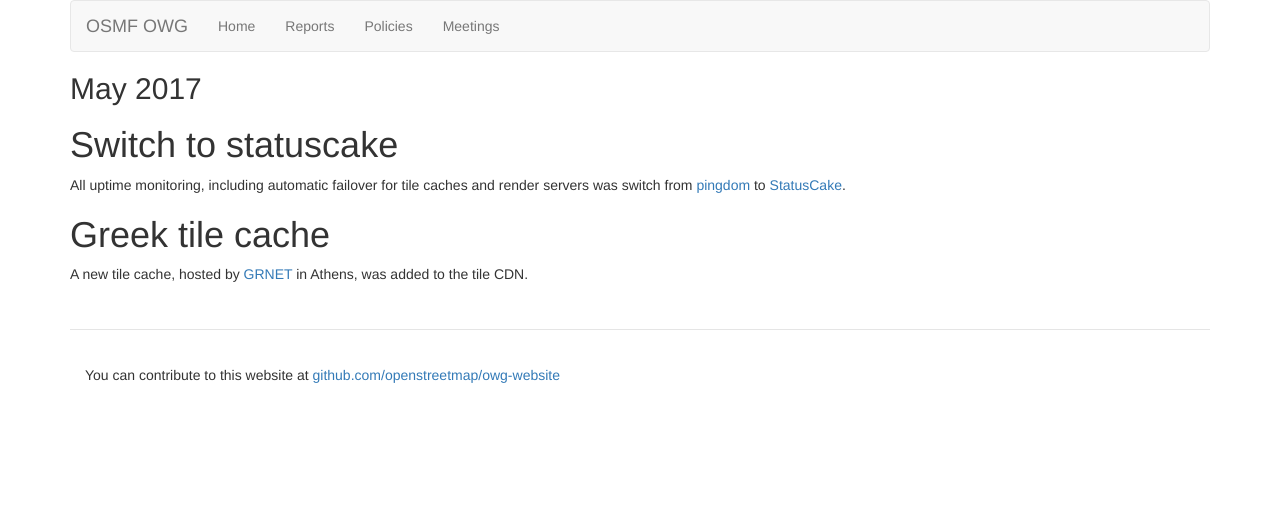
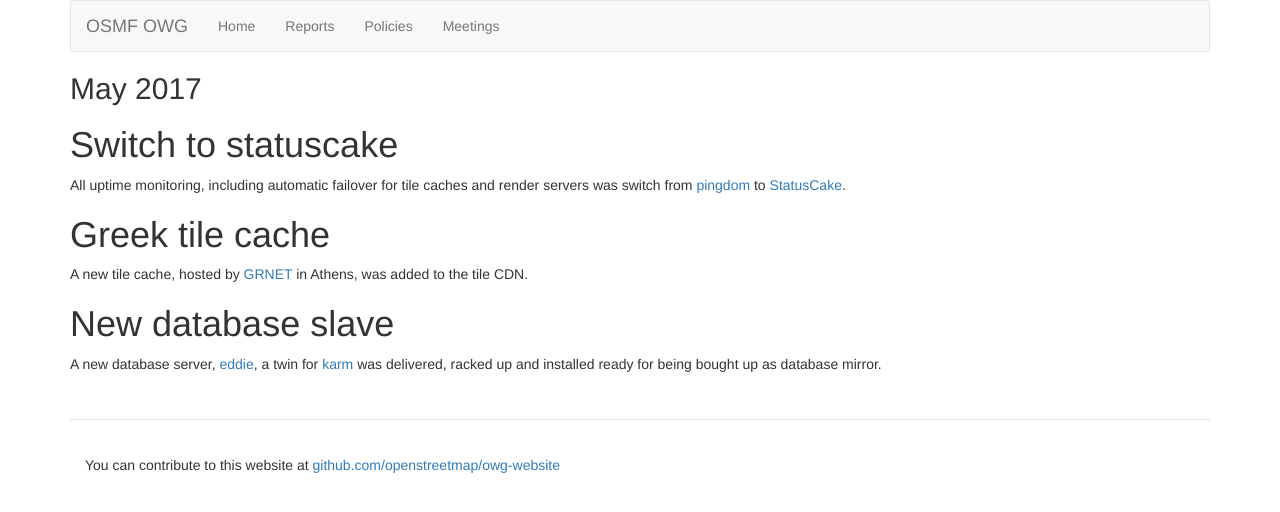
Before and after one commit to openstreetmap/owg-website, a Jekyll site: the page built from _posts/2017-05-01-may.md, in a window 1280 px wide. Shown: the top 512 px of the page. Built offline with Jekyll 4.4.1, drawn with Linux system fonts in a browser that asks for light colours.

Commit message:
Update 2017-05-01-may.md

```diff
--- a/_posts/2017-05-01-may.md
+++ b/_posts/2017-05-01-may.md
@@ -11,3 +11,7 @@ All uptime monitoring, including automatic failover for tile caches and render s
 # Greek tile cache
 
 A new tile cache, hosted by [GRNET](https://grnet.gr/en/) in Athens, was added to the tile CDN.
+
+# New database slave
+
+A new database server, [eddie](https://hardware.openstreetmap.org/servers/eddie.openstreetmap.org/), a twin for [karm](https://hardware.openstreetmap.org/servers/karm.openstreetmap.org/) was delivered, racked up and installed ready for being bought up as database mirror.
```
